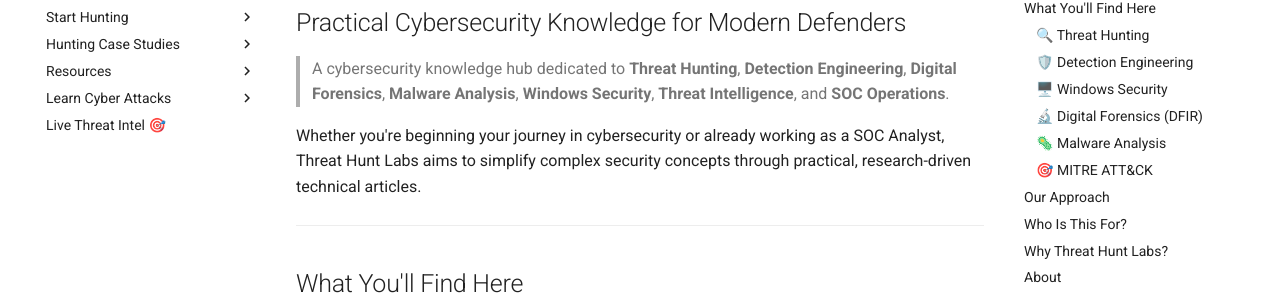
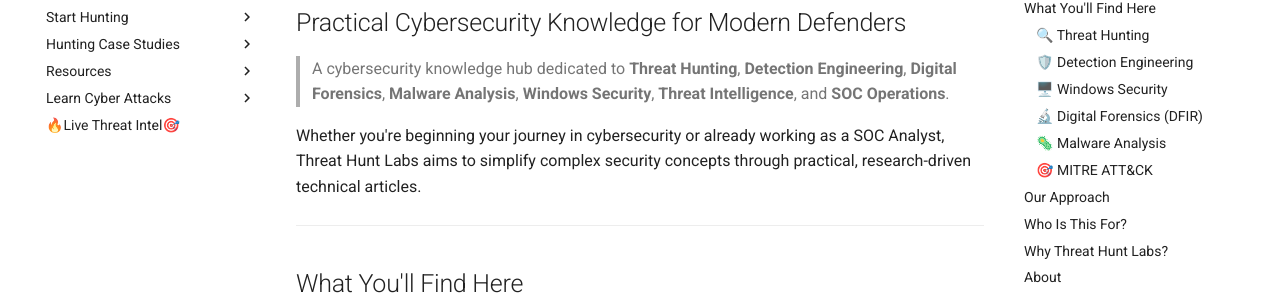
Before and after one commit to pbmundas/ThreatHuntingLabs, an MkDocs documentation site: the page built from docs/index.md, in a window 1280 px wide. Shown: the part 175-482 px from the top of the page. Built offline with MkDocs 1.6.1 and Material for MkDocs 9.7.7, drawn with Linux system fonts in a browser that asks for light colours.

```diff
--- a/mkdocs.yml
+++ b/mkdocs.yml
@@ -52,4 +52,4 @@ nav:
   - Learn Cyber Attacks:
       - Attacks: learn-known-cyber-attacks/index.html
 
-  - Live Threat Intel 🎯: https://intel.threathuntlabs.com
+  - 🔥Live Threat Intel🎯: https://intel.threathuntlabs.com
```
